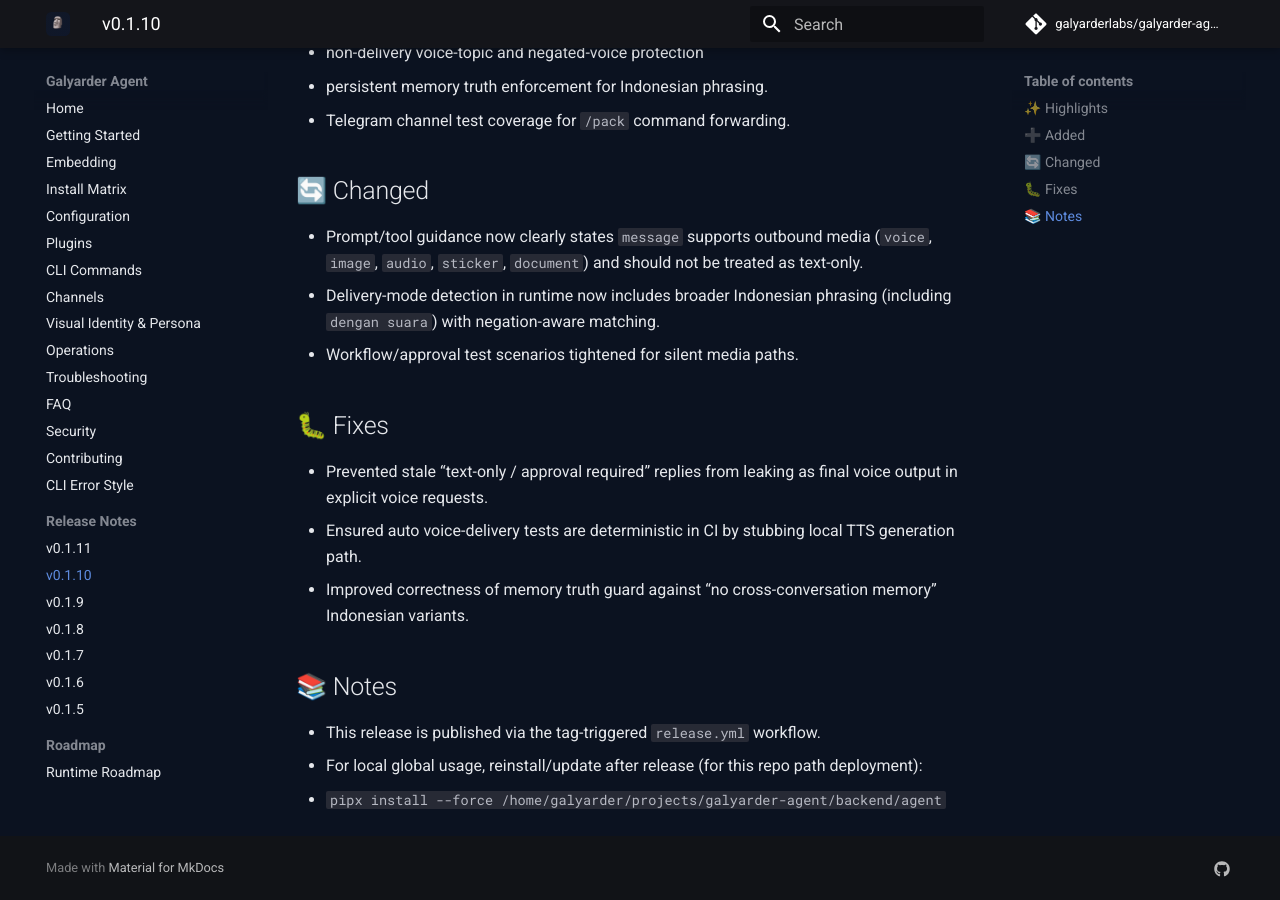
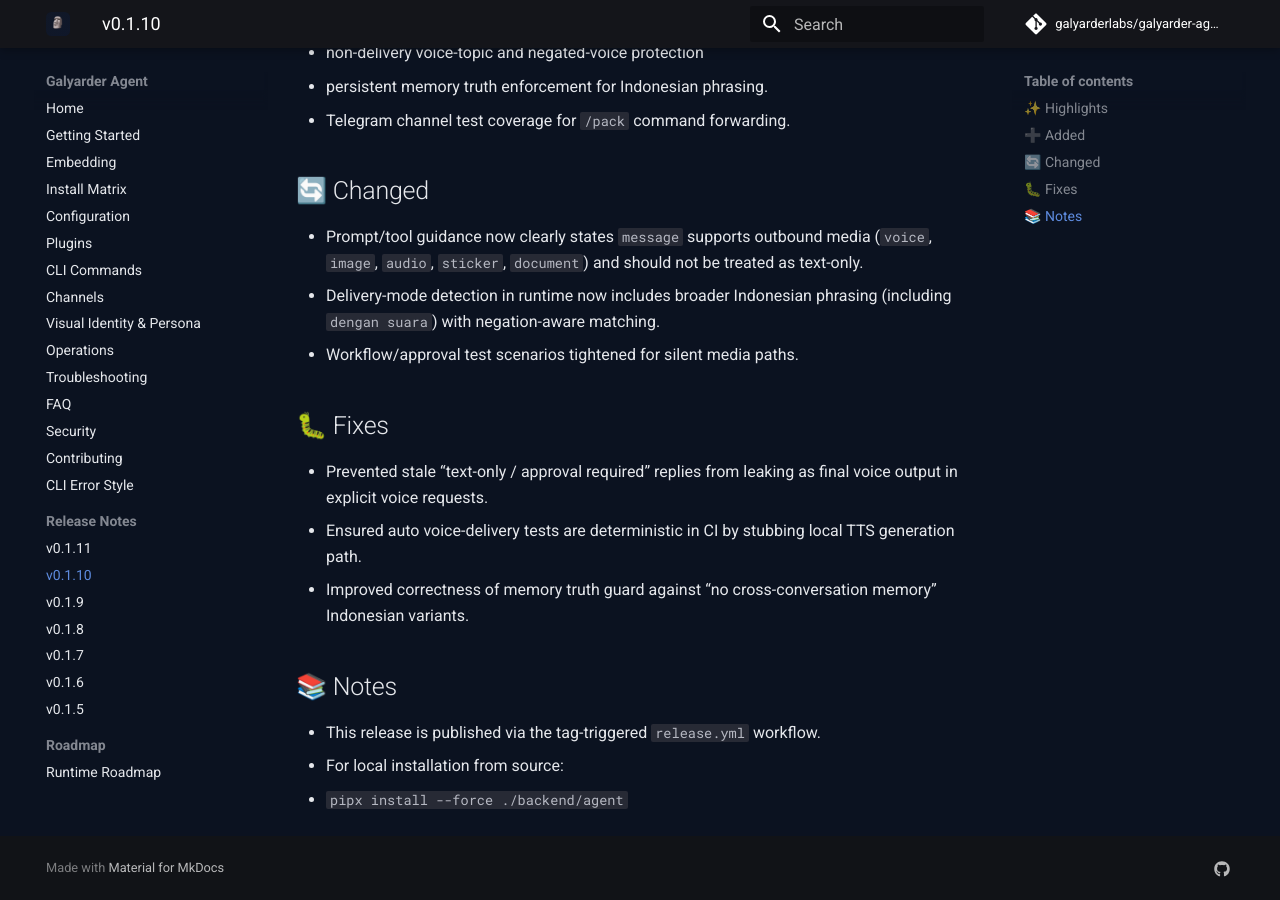
Before and after one commit to galyarderlabs/galyarder-agent, an MkDocs documentation site: the page built from docs/release-notes/v0.1.10.md, in a window 1280 px wide and 900 px high, scrolled down 670 px. Built offline with MkDocs 1.6.1 and Material for MkDocs 9.7.7, drawn with Linux system fonts in a browser that asks for light colours; comment, search, counter and statistics services are not loaded.

Commit message:
docs(release-notes): fix local absolute paths leaking into public instructions (#93)

```diff
--- a/docs/release-notes/v0.1.10.md
+++ b/docs/release-notes/v0.1.10.md
@@ -32,5 +32,5 @@
 ## 📚 Notes
 
 - This release is published via the tag-triggered `release.yml` workflow.
-- For local global usage, reinstall/update after release (for this repo path deployment):
-  - `pipx install --force /home/galyarder/projects/galyarder-agent/backend/agent`
+- For local installation from source:
+  - `pipx install --force ./backend/agent`
```
Also changed, not shown: docs/release-notes/v0.1.11.md (+1 -1 lines).
